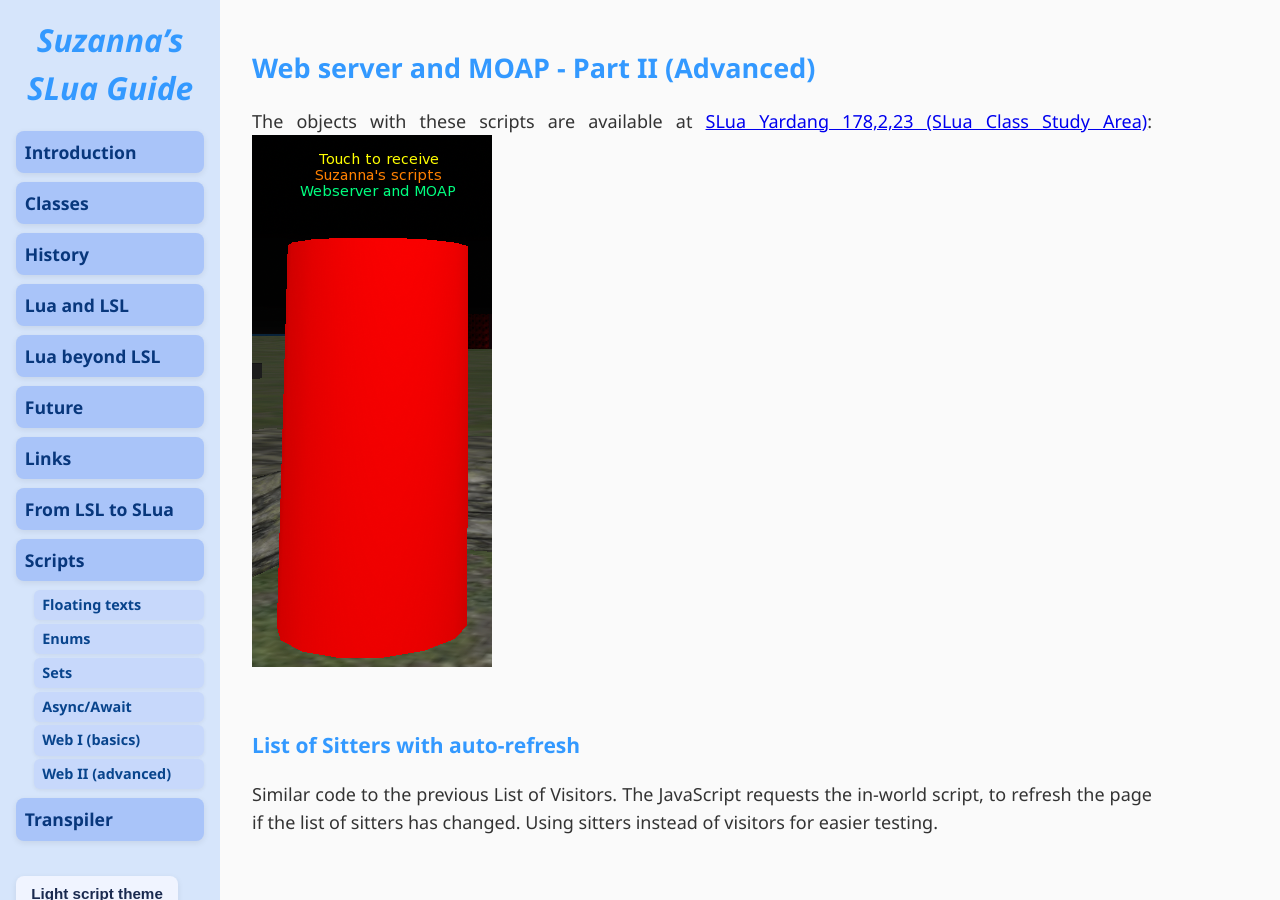
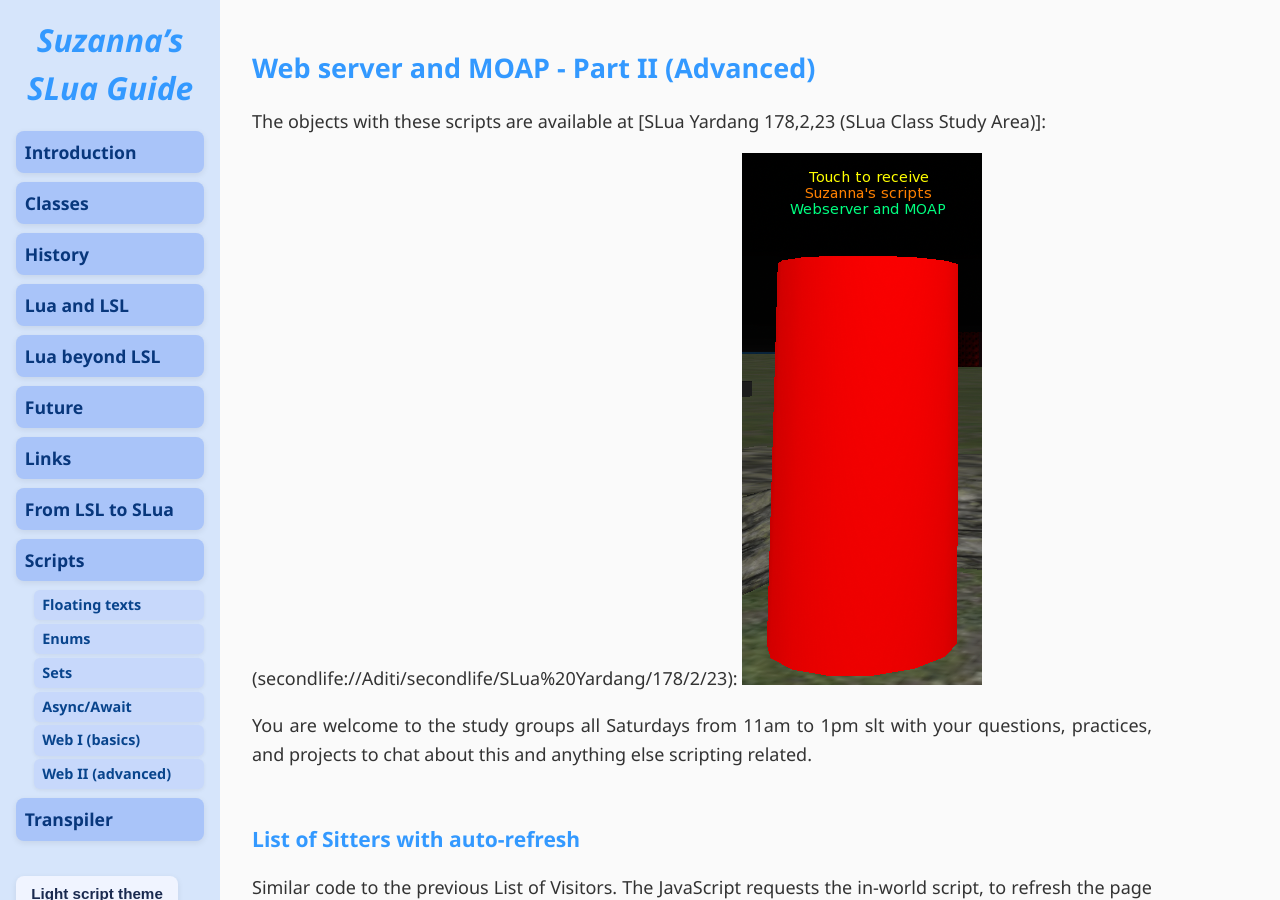
Before and after one commit to Suzanna-Linn/slua, a Jekyll site: the page built from docs/scripts-web2.md, in a window 1280 px wide and 900 px high. Built offline with Jekyll 4.4.1, drawn with Linux system fonts in a browser that asks for light colours; nearby versions of some CDN libraries; comment, search, counter and statistics services are not loaded.

Commit message:
Update scripts-web2.md

```diff
--- a/docs/scripts-web2.md
+++ b/docs/scripts-web2.md
@@ -6,8 +6,12 @@
 
 ## Web server and MOAP - Part II (Advanced)
 
-The objects with these scripts are available at [SLua Yardang 178,2,23 (SLua Class Study Area)](secondlife://Aditi/secondlife/SLua%20Yardang/178/2/23):
+The objects with these scripts are available at [SLua Yardang 178,2,23 (SLua Class Study Area)]:
+
+(secondlife://Aditi/secondlife/SLua%20Yardang/178/2/23):
 <img src="images/giver.png" alt="Web server and MOAP">
+
+You are welcome to the study groups all Saturdays from 11am to 1pm slt with your questions, practices, and projects to chat about this and anything else scripting related.
 
 ### List of Sitters with auto-refresh
 
```
